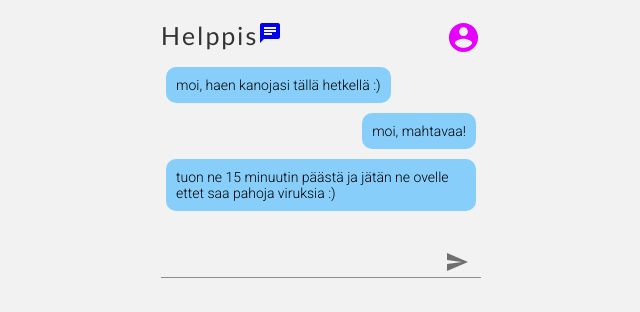
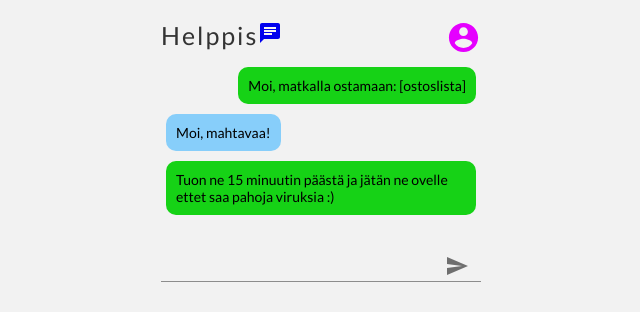
Before and after one commit to kclassic/helppis, a React (Create React App) app: page /chat in a window 1280 px wide. Shown: the top 312 px of the page, without its empty margins (319-959 px from the left). Built offline with nearby package versions, Linux system fonts and the light colour scheme.

Commit message:
Chat UI tweak

```diff
--- a/src/chat/Chat.jsx
+++ b/src/chat/Chat.jsx
@@ -1,94 +1,114 @@
-import React, { useState } from 'react';
-import makeStyles from '@material-ui/core/styles/makeStyles';
+import React, { useState } from "react";
+import makeStyles from "@material-ui/core/styles/makeStyles";
 
-import MessageInput from './MessageInput';
+import MessageInput from "./MessageInput";
 
 const useStyles = makeStyles(theme => ({
   container: {
-        fontFamily: theme.typography.fontFamily,
     fontSize: theme.typography.fontSize,
     fontWeight: theme.typography.fontWeightLight,
-        bottom: 0,
+    bottom: 0
   },
   bubbleContainer: {
-        width: '100%',
-        display: 'flex',
+    width: "100%",
+    display: "flex"
   },
   bubble: {
-        borderRadius: '10px',
-        margin: '5px',
-        padding: '10px',
-        display: 'inline-block',
-        background: 'lightskyblue'
+    borderRadius: "10px",
+    margin: "5px",
+    padding: "10px",
+    display: "inline-block",
+    background: "lightskyblue"
+  },
+  green: {
+    backgroundColor: "#16d216"
   },
   right: {
-        justifyContent: 'flex-end',
+    justifyContent: "flex-end"
   },
   left: {
-        justifyContent: 'flex-start',
+    justifyContent: "flex-start"
   }
 }));
 
 const dummyMessages = [
-    { userId: '1', text:'moi, haen kanojasi tällä hetkellä :)'},
-    { userId: '2', text:'moi, mahtavaa!'},
-    { userId: '1', text:'tuon ne 15 minuutin päästä ja jätän ne ovelle ettet saa pahoja viruksia :)'},
+  { userId: "1", text: "Moi, matkalla ostamaan: [ostoslista]" },
+  { userId: "2", text: "Moi, mahtavaa!" },
+  {
+    userId: "1",
+    text:
+      "Tuon ne 15 minuutin päästä ja jätän ne ovelle ettet saa pahoja viruksia :)"
+  }
 ];
 
 const dummyResponses = [
-    { userId: '2', text:'Voinko korvata tämän jotenkin?'},
-    { userId: '2', text:'kiitos avusta!'},
-    { userId: '2', text:'en malta odottaa!'},
-]
+  { userId: "2", text: "Voinko korvata tämän jotenkin?" },
+  { userId: "2", text: "Kiitos avusta!" },
+  { userId: "2", text: "En malta odottaa!" }
+];
 
 const getDummyResponse = () => {
-    if(dummyResponses.length > 1) {
+  if (dummyResponses.length > 1) {
     return dummyResponses.pop();
   }
   return dummyResponses[0];
-}
+};
 
 const Chat = () => {
   const classes = useStyles();
 
   const [messages, setMessages] = useState(dummyMessages);
 
-    const getDirection = (userId) => {
-        if(userId === '1') {
-            return classes.left;
-        }
+  const getDirection = userId => {
+    if (userId === "1") {
       return classes.right;
     }
+    return classes.left;
+  };
 
-    const addDummyResponse = (newMessages) => {
+  const getBackgroundColor = userId => {
+    if (userId === "1") {
+      return classes.green;
+    }
+    return "";
+  };
+
+  const addDummyResponse = newMessages => {
     const withResponse = newMessages.concat(getDummyResponse());
     setMessages(withResponse);
-    }
+  };
 
-    const print = (text) => {
-        if(text.length > 0) {
-            const newMessages = messages.concat({userId: '1', text: text});
+  const print = text => {
+    if (text.length > 0) {
+      const newMessages = messages.concat({ userId: "1", text: text });
       setMessages(newMessages);
-            setTimeout(function () {
+      setTimeout(function() {
         addDummyResponse(newMessages);
       }, 1000);
     }
-    }
+  };
 
   const chatBubbles = messages.map((message, idx) => {
     return (
-            <div className={`${classes.bubbleContainer} ${getDirection(message.userId)}`} key={idx}>
-                <div className={classes.bubble}>
+      <div
+        className={`${classes.bubbleContainer} ${getDirection(message.userId)}`}
+        key={idx}
+      >
+        <div
+          className={`${classes.bubble} ${getBackgroundColor(message.userId)}`}
+        >
           <div className={classes.button}>{message.text}</div>
         </div>
-            </div>);
+      </div>
+    );
   });
 
   return (
     <div className={classes.container}>
       <div>{chatBubbles}</div>
       <MessageInput callBack={print} />
-        </div>);
-}
+    </div>
+  );
+};
 
 export default Chat;
```
Lines whose indentation alone changed are shown as unchanged.
